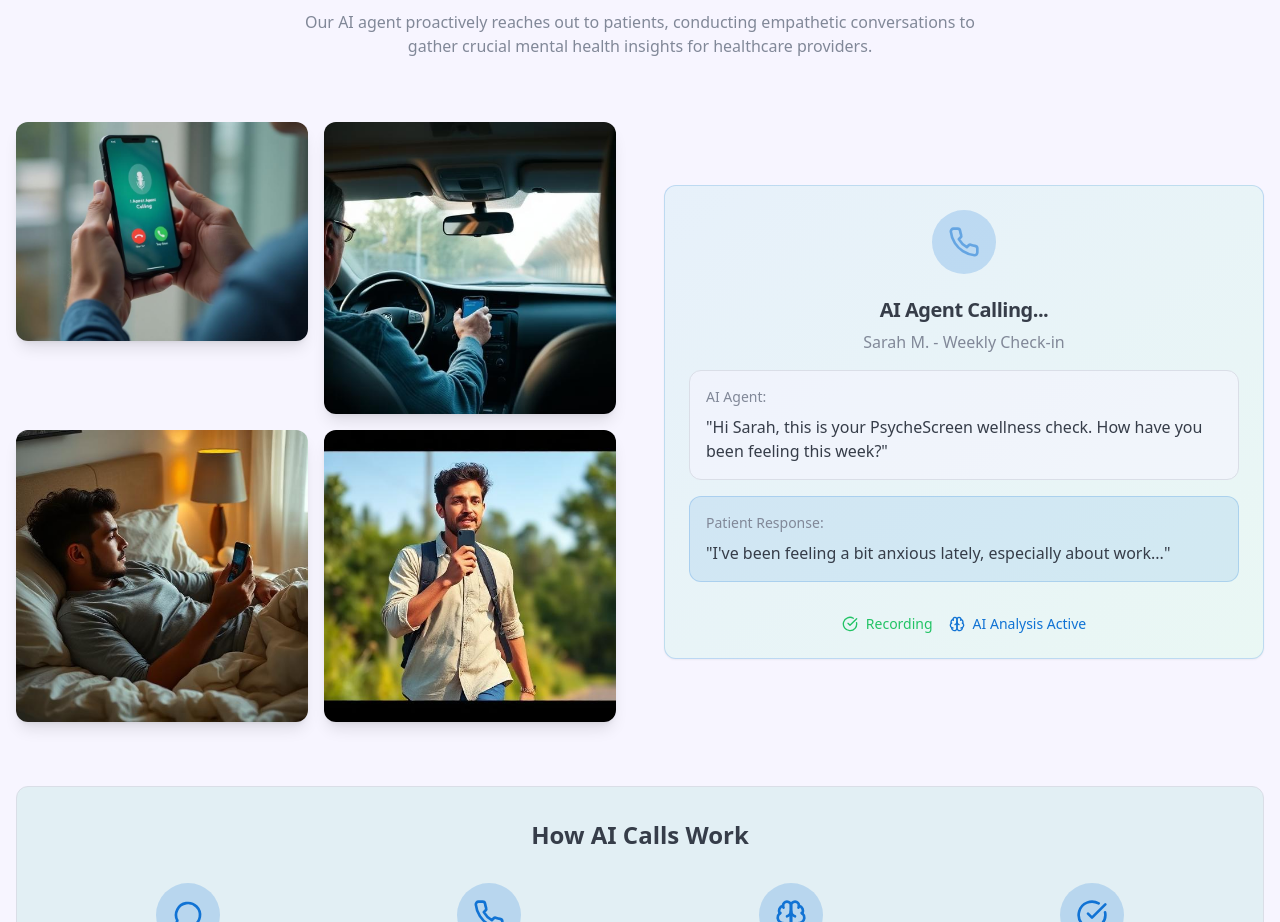
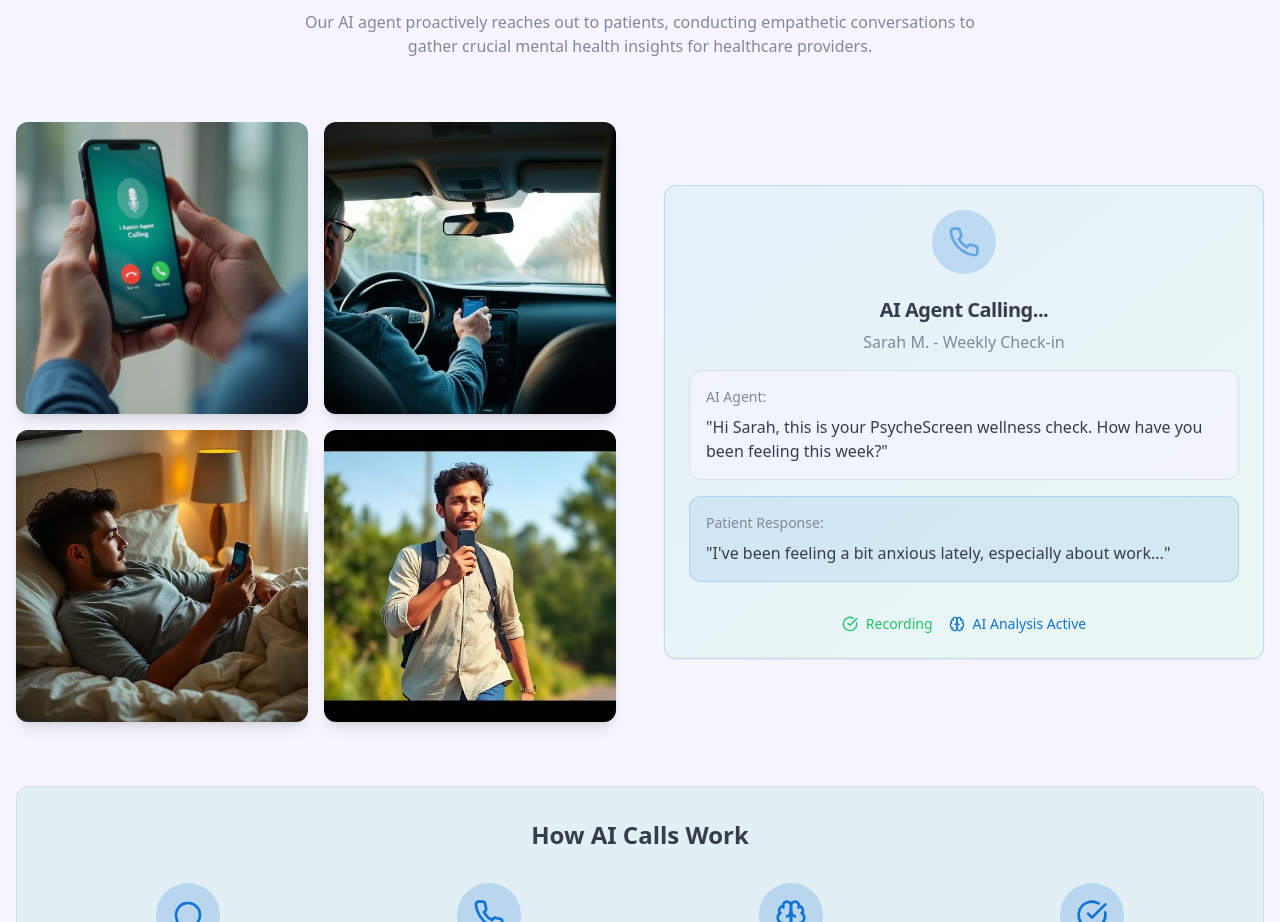
Before and after one commit to Mahsa-Tb88/therapy-voice-aid, a React (Vite) app: page / in a window 1280 px wide. Shown: the part 1420-2342 px from the top of the page. Built offline with nearby package versions, Linux system fonts and the light colour scheme.

Commit message:
Ensure all photos have same dimensions

```diff
--- a/src/components/AICallSection.tsx
+++ b/src/components/AICallSection.tsx
@@ -57,22 +57,22 @@ const AICallSection = () => {
             <img
               src={aiCallPhone}
               alt="User receiving AI agent call on smartphone"
-              className="rounded-lg shadow-lg w-full h-auto"
+              className="rounded-lg shadow-lg w-full aspect-square object-cover"
             />
             <img
               src={aiCallDriving}
               alt="Person safely talking with AI agent while driving"
-              className="rounded-lg shadow-lg w-full h-auto"
+              className="rounded-lg shadow-lg w-full aspect-square object-cover"
             />
             <img
               src={aiCallBed}
               alt="Person lying on bed talking with AI agent"
-              className="rounded-lg shadow-lg w-full h-auto"
+              className="rounded-lg shadow-lg w-full aspect-square object-cover"
             />
             <img
               src={aiCallWalking}
               alt="Person walking outdoors talking with AI agent"
-              className="rounded-lg shadow-lg w-full h-auto"
+              className="rounded-lg shadow-lg w-full aspect-square object-cover"
             />
           </div>
 
```
